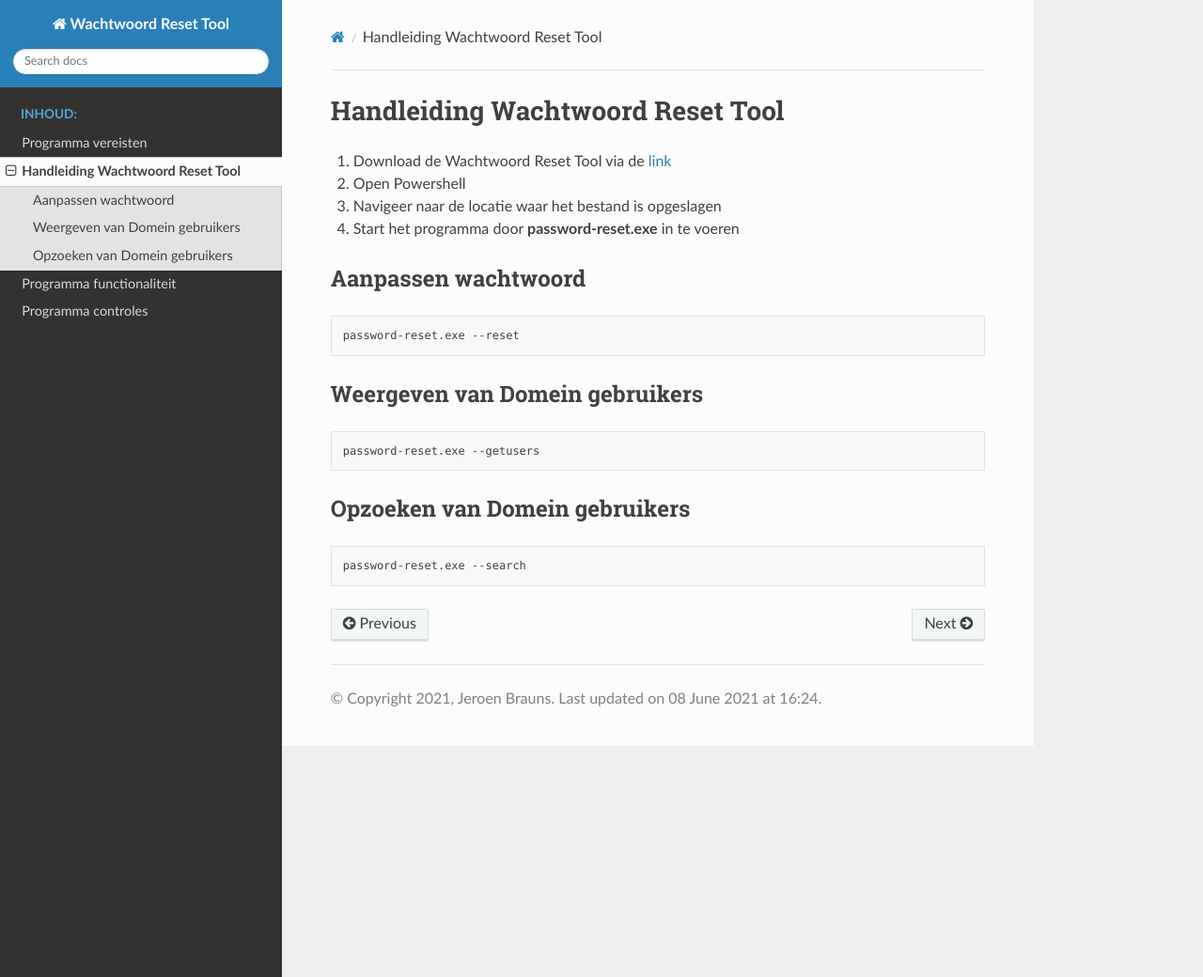
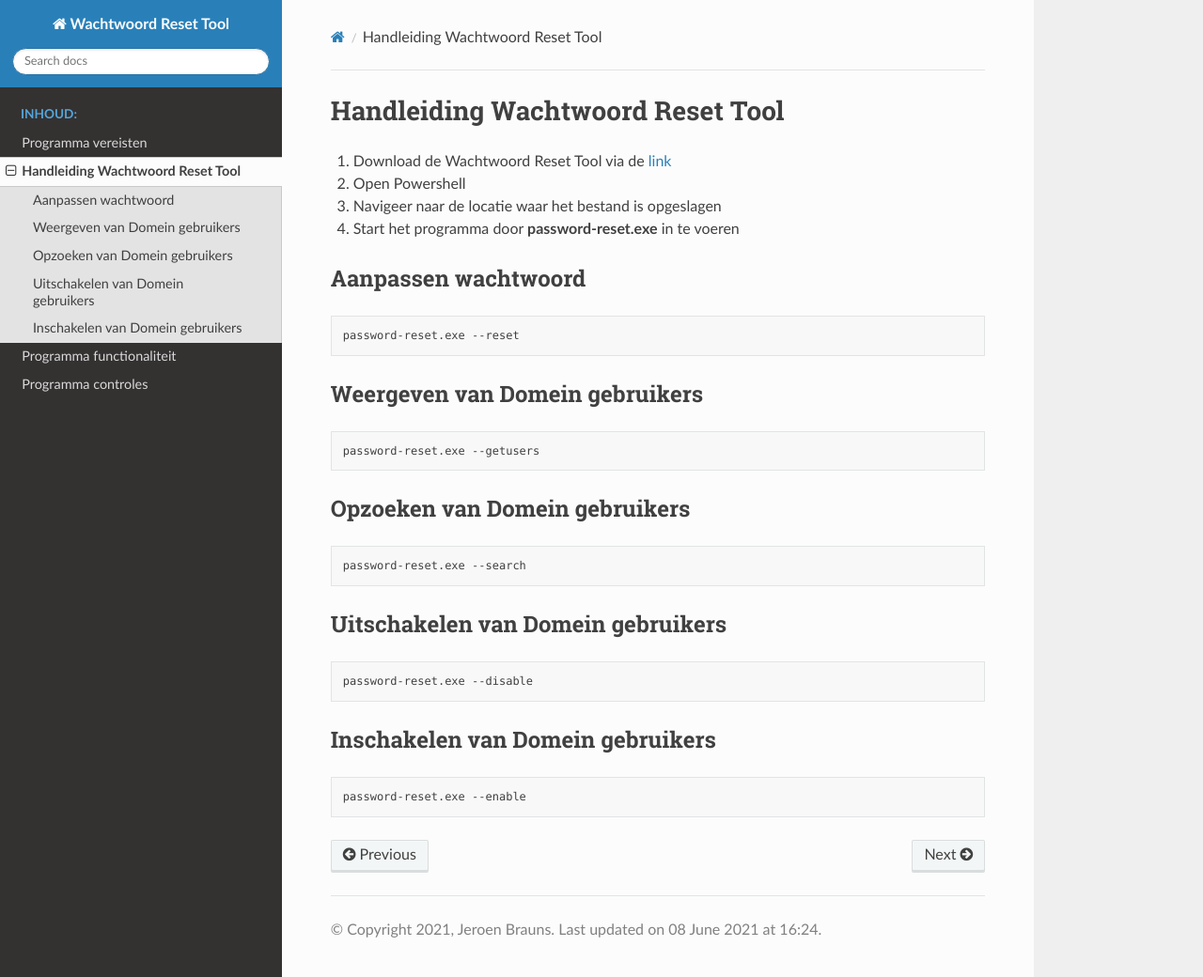
Before and after one commit to jebr/wachtwoord-reset-tool, a Sphinx documentation site: the page built from docs/source/manual.rst, in a window 1280 px wide and 1040 px high. Shown: the whole window at 94% size. Built offline with Sphinx 7.4.7 and the Read the Docs theme 2.0.0, drawn with Linux system fonts in a browser that asks for light colours.

Commit message:
Update docs to reflect changes

```diff
--- a/docs/source/manual.rst
+++ b/docs/source/manual.rst
@@ -23,3 +23,15 @@ Opzoeken van Domein gebruikers
 .. code-block:: bash
 
    password-reset.exe --search
+
+Uitschakelen van Domein gebruikers
+-------------------------------
+.. code-block:: bash
+
+   password-reset.exe --disable
+
+Inschakelen van Domein gebruikers
+-------------------------------
+.. code-block:: bash
+
+   password-reset.exe --enable
```
